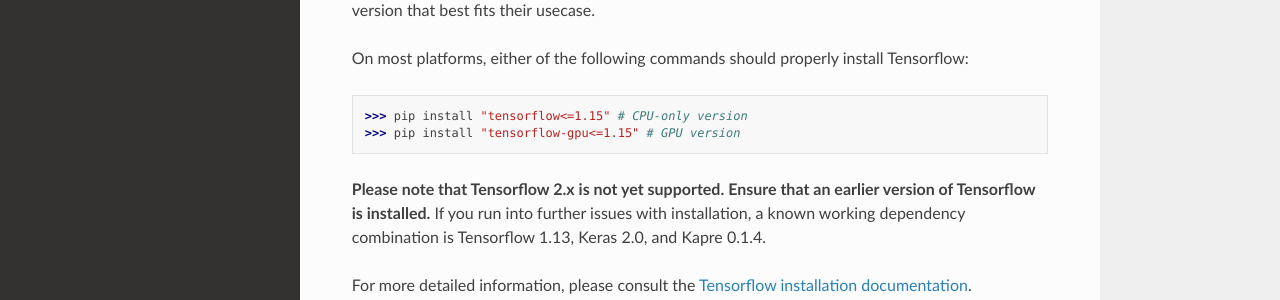
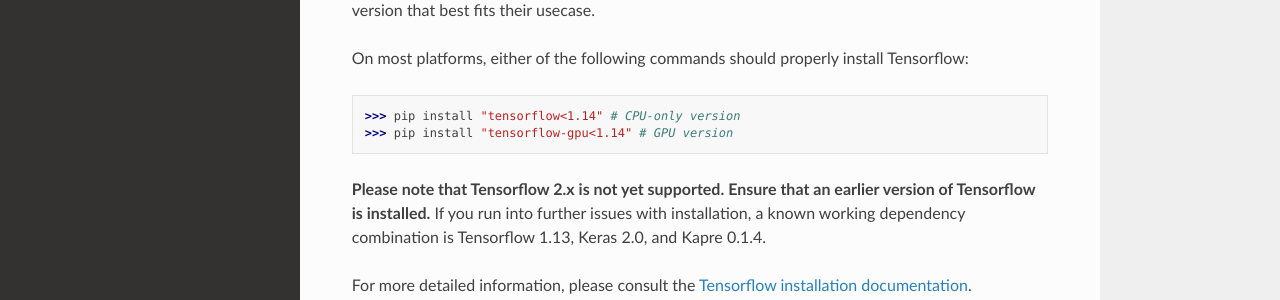
Before and after one commit to marl/openl3, a Sphinx documentation site: the page built from docs/installation.rst, in a window 1280 px wide and 900 px high. Shown: the part 291-591 px from the top of the window. Built offline with Sphinx 7.4.7 and the Read the Docs theme 2.0.0, drawn with Linux system fonts in a browser that asks for light colours.

Commit message:
Further pin back tensorflow version to attempt to resolve regression issues

```diff
--- a/docs/installation.rst
+++ b/docs/installation.rst
@@ -12,8 +12,8 @@
 
 On most platforms, either of the following commands should properly install Tensorflow:
 
->>> pip install "tensorflow<=1.15" # CPU-only version
->>> pip install "tensorflow-gpu<=1.15" # GPU version
+>>> pip install "tensorflow<1.14" # CPU-only version
+>>> pip install "tensorflow-gpu<1.14" # GPU version
 
 **Please note that Tensorflow 2.x is not yet supported. Ensure that an earlier version of Tensorflow is installed.** If you run into further issues with installation, a known working dependency combination is Tensorflow 1.13, Keras 2.0, and Kapre 0.1.4.
 
```
Also changed, not shown: README.md (+2 -2 lines), .travis.yml.
